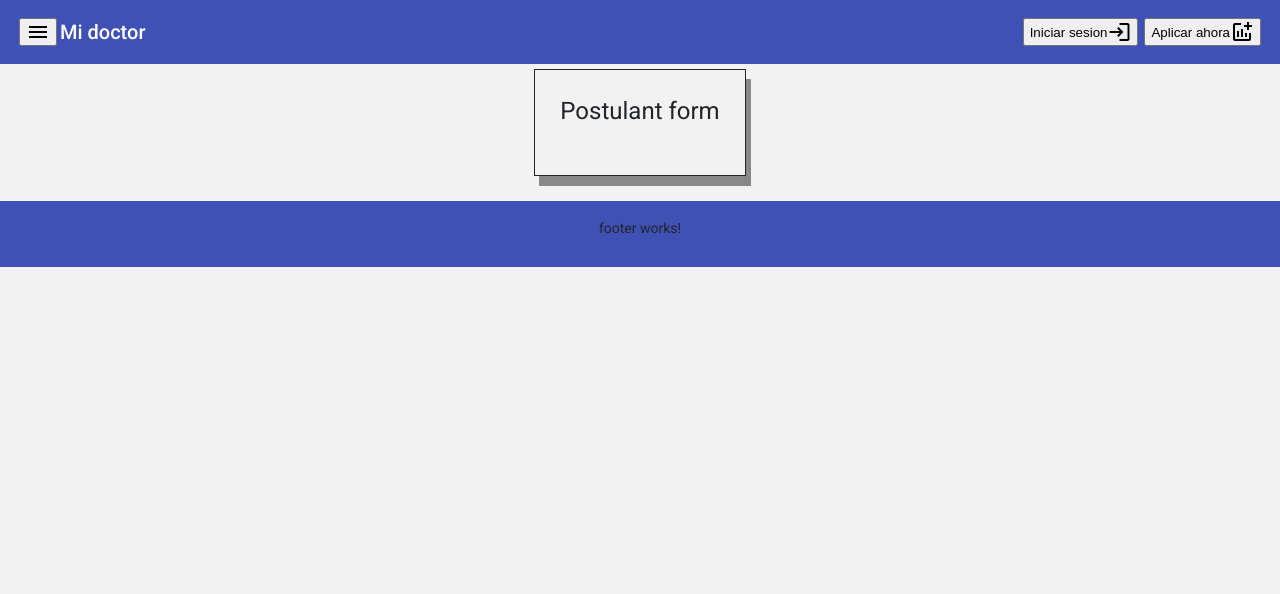
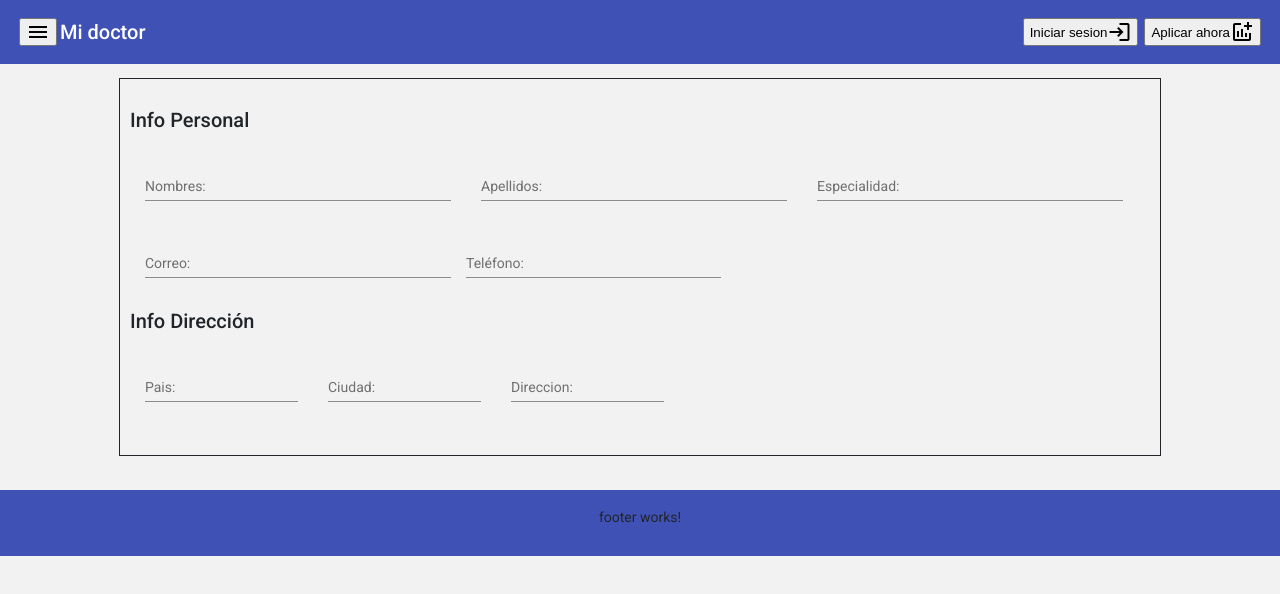
Before and after one commit to MasterTechHn/midoctor-app, an Angular app: page /apply in a window 1280 px wide. Shown: the top 594 px of the page. Built offline with nearby package versions, Linux system fonts and the light colour scheme.

Commit message:
-angular forms control -material input

```diff
--- a/src/app/app.module.ts
+++ b/src/app/app.module.ts
@@ -2,6 +2,7 @@ import { BrowserModule } from '@angular/platform-browser';
 import { NgModule } from '@angular/core';
 import { AppRoutingModule } from './modules/app-routing.module';
 import { AppMaterialModule } from './modules/app-material.module';
+import { ReactiveFormsModule } from '@angular/forms';
 
 import { AppComponent } from './app.component';
 import { BrowserAnimationsModule } from '@angular/platform-browser/animations';
@@ -22,7 +23,8 @@ import { LandingPageComponent } from './landing-page/landing-page.component';
     BrowserModule,
     AppRoutingModule,
     BrowserAnimationsModule,
-    AppMaterialModule
+    AppMaterialModule,
+    ReactiveFormsModule
   ],
   providers: [],
   bootstrap: [AppComponent]
--- a/src/app/modules/app-material.module.ts
+++ b/src/app/modules/app-material.module.ts
@@ -1,5 +1,6 @@
 import { NgModule } from '@angular/core';
 import { CommonModule } from '@angular/common';
+import { MatInputModule } from '@angular/material/input';
 import { MatToolbarModule } from '@angular/material/toolbar';
 import { MatIconModule } from '@angular/material/icon';
 
@@ -7,10 +8,12 @@ import { MatIconModule } from '@angular/material/icon';
 @NgModule({
   imports: [
     CommonModule,
+    MatInputModule,
     MatToolbarModule,
-    MatIconModule
+    MatIconModule,
   ],
   exports: [
+    MatInputModule,
     MatToolbarModule,
     MatIconModule
   ]
--- a/src/app/postulant/postulant.component.css
+++ b/src/app/postulant/postulant.component.css
@@ -0,0 +1,33 @@
+.postulant-container {
+  text-align: left;
+  border: 1px solid;
+  padding: 25px 10px;
+  margin: 1em 1em 1em 1em;
+  width: auto;
+}
+
+.postulan-form{
+  display: flex;
+  padding: 10px 10px;
+  min-width: 150px;
+  max-width: 500px;
+  width: 100%;
+}
+
+.postulan-form-box {
+  margin: 3px 5px;
+  padding: 7px 10px;
+  width: 30%;
+}
+
+.postulan-form-box-number {
+  /* margin: 3px 5px;
+  padding: 7px 10px; */
+  width: 25%;
+}
+
+.postulant-form-address-container {
+  display: flex;
+  flex-direction: row;
+  width: 50%;
+}
--- a/src/app/postulant/postulant.component.html
+++ b/src/app/postulant/postulant.component.html
@@ -1,7 +1,51 @@
 <div class="main-container">
-  <div class="container-box">
-    <div class="main-hero">
-      <h1>Postulant form</h1>
-    </div>
+  <div class="postulant-container">
+      <form [formGroup]="postulantForm">
+        <div class="postulant-form">
+          <h2>Info Personal</h2>
+          <mat-form-field class="postulan-form-box">
+            <mat-label> Nombres: </mat-label>
+            <input matInput type="text" formControlName="name" placeholder="Debería contener ambos nombres.">
+          </mat-form-field>
+
+          <mat-form-field class="postulan-form-box">
+            <mat-label> Apellidos: </mat-label>
+            <input matInput type="text" formControlName="lastname" placeholder="Debería contener ambos apellidos.">
+          </mat-form-field>
+
+          <mat-form-field class="postulan-form-box">
+            <mat-label> Especialidad: </mat-label>
+            <input matInput type="text" formControlName="speciality" placeholder="Especialidad en el área medica.">
+          </mat-form-field>
+
+          <mat-form-field class="postulan-form-box">
+            <mat-label> Correo:  </mat-label>
+            <input matInput type="text" formControlName="email" placeholder="Correo electrónico personal">
+          </mat-form-field>
+
+          <mat-form-field class="postulan-form-box-number">
+            <mat-label> Teléfono:  </mat-label>
+            <input matInput type="number" formControlName="phone" placeholder="teléfono personal">
+          </mat-form-field>
+
+          <h2>Info Dirección</h2>
+          <div formGroupName="address" class="postulant-form-address-container">
+            <mat-form-field class="postulan-form-box">
+              <mat-label> Pais: </mat-label>
+              <input matInput type="text" formControlName="country" placeholder="Honduras">
+            </mat-form-field>
+
+            <mat-form-field class="postulan-form-box">
+              <mat-label> Ciudad: </mat-label>
+              <input matInput type="text" formControlName="city" placeholder="san pedro sula">
+            </mat-form-field>
+
+            <mat-form-field class="postulan-form-box">
+              <mat-label> Direccion:  </mat-label>
+              <input matInput type="text" formControlName="street" placeholder="col. stibys bloque #2">
+            </mat-form-field>
+          </div>
+        </div>
+      </form>
+  </div>
 </div>
-</div>
--- a/src/app/postulant/postulant.component.ts
+++ b/src/app/postulant/postulant.component.ts
@@ -1,4 +1,5 @@
 import { Component, OnInit } from '@angular/core';
+import { FormGroup, FormControl } from '@angular/forms';
 
 @Component({
   selector: 'app-postulant',
@@ -7,6 +8,19 @@ import { Component, OnInit } from '@angular/core';
 })
 export class PostulantComponent implements OnInit {
 
+  postulantForm = new FormGroup({
+    name: new FormControl(''),
+    lastname: new FormControl(''),
+    speciality: new FormControl(''),
+    email: new FormControl(''),
+    phone: new FormControl(''),
+    address: new FormGroup({
+      country: new FormControl(''),
+      city: new FormControl(''),
+      street: new FormControl('')
+    })
+  });
+
   constructor() { }
 
   ngOnInit(): void {
```
